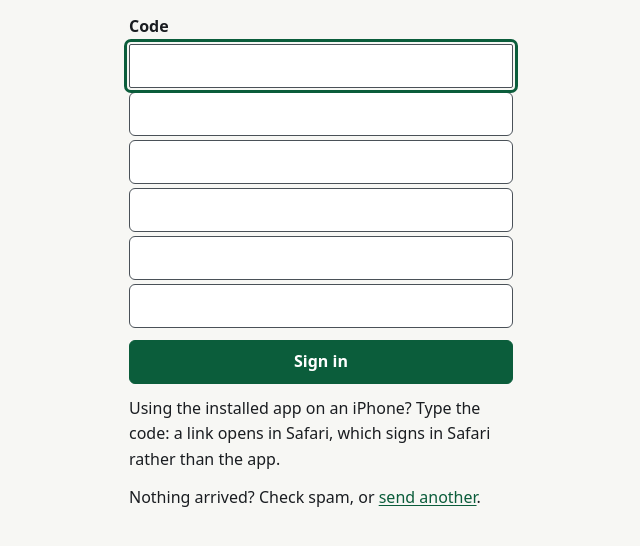
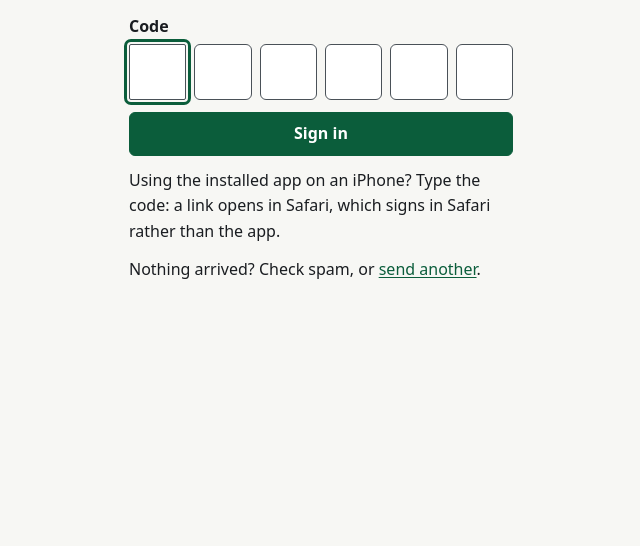
Before and after one commit to hugorodgerbrown/traintracker, a Django app: template templates/accounts/sign_in_code.html in a window 1280 px wide. Shown: the part 157-703 px from the top of the page, without its empty margins (319-959 px from the left). Run offline with Django 5.2, Linux system fonts and the light colour scheme; the template is opened without the code that fills it, so the values that code supplies are empty.

Commit message:
Draw the sign-in code as six boxes again (#51)
Traintrackr's own sign-in code page left out Titan's code_input.js, so
the code was one plain field. The page now loads the script and marks
the field, and site.css styles the boxes in the site's tokens.


Claude-Session: https://claude.ai/code/session_01BggLU89aPWoh6WTYTYTCef

Co-authored-by: Claude <noreply@anthropic.com>

```diff
--- a/static/css/site.css
+++ b/static/css/site.css
@@ -842,6 +842,24 @@ summary {
   font-weight: 600;
 }
 
+/* The sign-in code as six boxes, one digit each (static/js/code_input.js). */
+.code-boxes {
+  display: grid;
+  grid-template-columns: repeat(6, minmax(0, 1fr));
+  gap: 0.5rem;
+  margin-top: 0.25rem;
+}
+
+input.code-box {
+  min-height: 3.5rem;
+  margin-top: 0;
+  padding: 0;
+  font: 600 1.5rem/1 ui-monospace, "SF Mono", Menlo, Consolas, "Liberation Mono", monospace;
+  font-variant-numeric: tabular-nums;
+  text-align: center;
+  caret-color: var(--accent);
+}
+
 @media (max-width: 40rem) {
   h1 {
     font-size: 1.625rem;
--- a/templates/accounts/sign_in_code.html
+++ b/templates/accounts/sign_in_code.html
@@ -1,5 +1,7 @@
 {% extends "public_base.html" %}
+{% load static %}
 {% block title %}Check your email · Traintrackr{% endblock %}
+{% block extra_js %}<script src="{% static 'js/code_input.js' %}" defer></script>{% endblock %}
 {% block content %}
   <h1>Check your email</h1>
   <p>A link and a six-digit code are on their way to <strong>{{ email }}</strong>. Open the link, or type the code here. Either works once, for {{ minutes }} minutes.</p>
@@ -8,7 +10,8 @@
     {% csrf_token %}
     <label for="code">Sign-in code</label>
     <input id="code" type="text" name="code" inputmode="numeric" pattern="[0-9 ]*"
-           autocomplete="one-time-code" maxlength="20" required autofocus>
+           autocomplete="one-time-code" maxlength="20" required autofocus
+           data-code-input data-code-length="6">
     {% for e in form.code.errors %}<p class="error" role="alert">{{ e }}</p>{% endfor %}
     <button type="submit">Sign in</button>
   </form>
```
Also changed, not shown: tests/accounts/test_views.py (+8 -0 lines).
